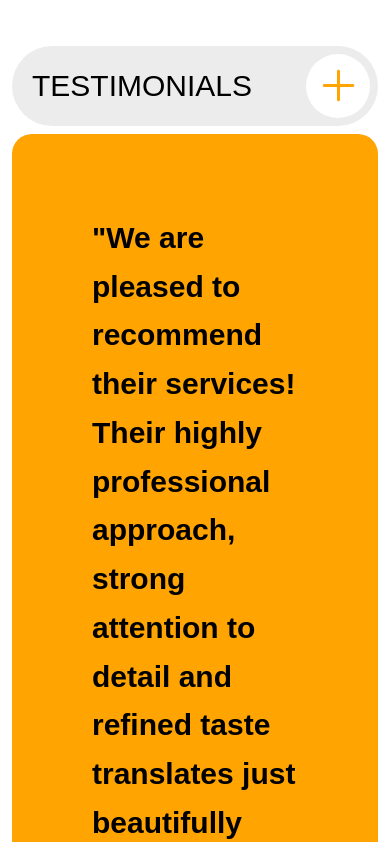
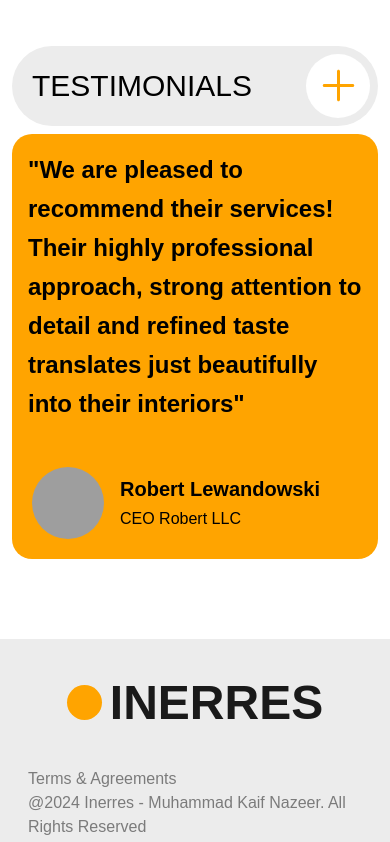
Before and after one commit to MuhammadKaifNazeer/inerres, a Next.js app: page / in a window 390 px wide. Shown: the part 2340-3182 px from the top of the page. Built offline with nearby package versions, Linux system fonts and the light colour scheme; grey boxes are pictures that could not be loaded.

Commit message:
improved responsiveness

```diff
--- a/src/app/components/Testimonials/Testimonials.jsx
+++ b/src/app/components/Testimonials/Testimonials.jsx
@@ -20,14 +20,14 @@ const Testimonials = () => {
           </div>
         </div>
 
-        <div className="w-full bg-[--primary-color] rounded-[20px] mt-2 p-[5rem]">
-          <p className="text-3xl font-bold leading-relaxed">
+        <div className="w-full bg-[--primary-color] rounded-[20px] mt-2 sm:p-[5rem] p-[1rem]">
+          <p className="sm:text-3xl text-2xl font-bold leading-relaxed">
             &quot;We are pleased to recommend their services! Their highly
             professional approach, strong attention to detail and refined taste
             translates just beautifully into their interiors&quot;
           </p>
           <div className="flex mt-10 gap-3 justify-start items-center">
-            <div className="w-[7rem] h-[7rem] overflow-hidden">
+            <div className="sm:w-[7rem] w-[5rem] sm:h-[7rem] h-[5rem] overflow-hidden">
               <div
                 translateZ="100"
                 className="h-full w-full flex justify-center items-end p-1 sm:p-1.5"
@@ -43,8 +43,8 @@ const Testimonials = () => {
             </div>
 
             <div className="flex flex-col">
-              <h1 className="font-bold text-2xl">Robert Lewandowski</h1>
-              <p className="text-lg mt-1">CEO Robert LLC</p>
+              <h1 className="font-bold sm:text-2xl text-xl">Robert Lewandowski</h1>
+              <p className="sm:text-lg text-md mt-1">CEO Robert LLC</p>
             </div>
           </div>
         </div>
--- a/src/app/page.jsx
+++ b/src/app/page.jsx
@@ -1,4 +1,3 @@
-import Image from "next/image";
 import Header from "./components/Header/Header";
 import Hero from "./components/Hero/Hero";
 import Footer from "./components/Footer/Footer";
```
